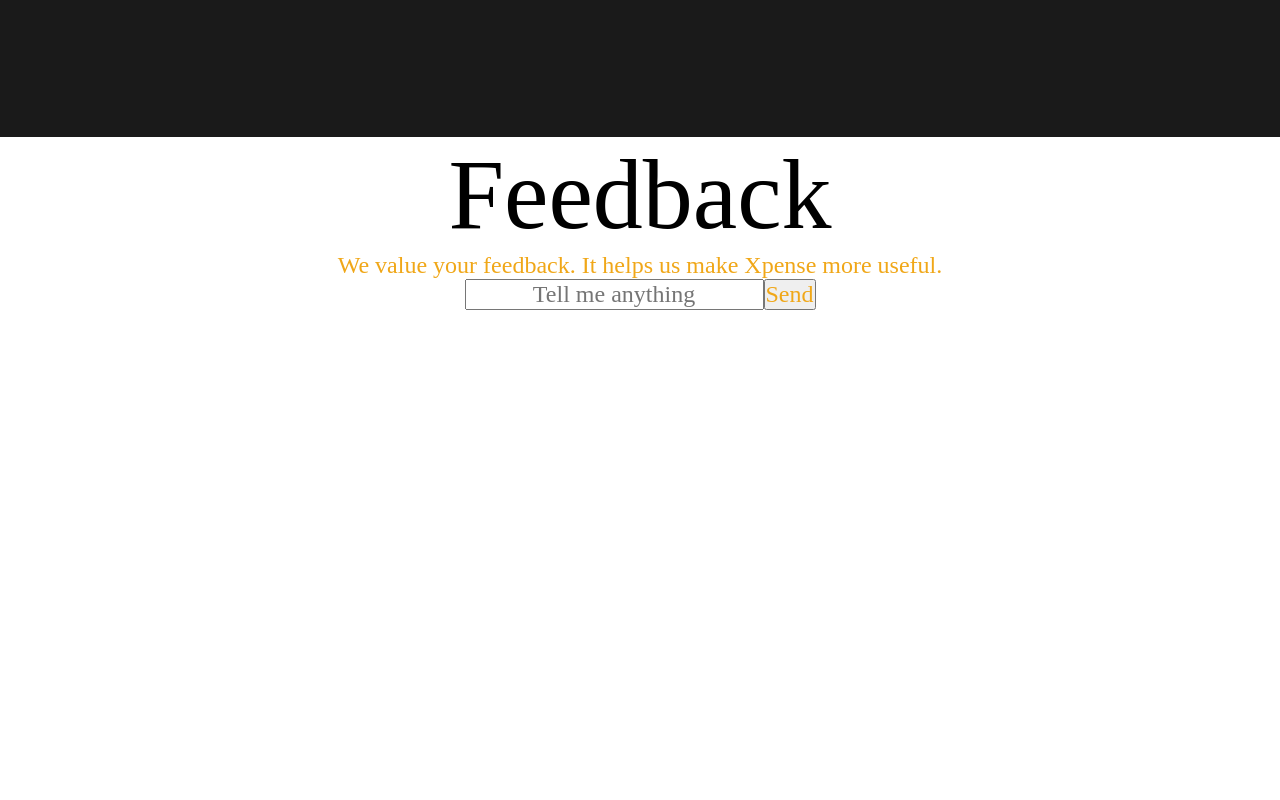
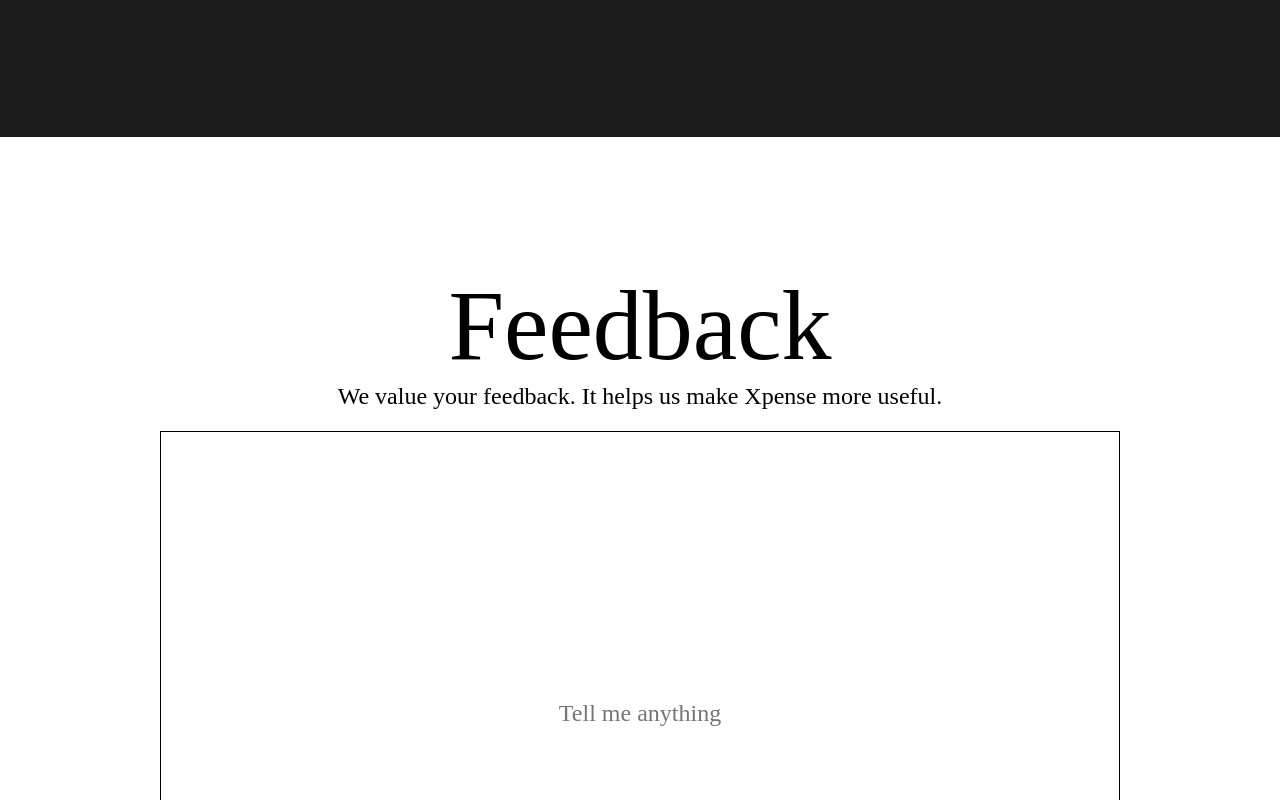
Before and after one commit to mutabazichristian/Xpense, a React (Create React App) app in the folder client/: page / in a window 1280 px wide. Shown: the part 3880-4680 px from the top of the page. Before the commit the page ends 4190 px from the top, so only its background shows below. Built offline with nearby package versions, Linux system fonts and the light colour scheme; no server answers; a web font is replaced by a local one.

Commit message:
finalizing feedback page css

```diff
--- a/client/src/Components/FeedbackPage.js
+++ b/client/src/Components/FeedbackPage.js
@@ -9,7 +9,7 @@ function FeedbackPage() {
                     <p>We value your feedback. It helps us make Xpense more useful.</p>
                 </h1>
                 <form action="" className="feedback-form">
-                    <input type="text" className="feebdback-text-are" placeholder="Tell me anything"/>
+                    <input type="text" className="feedback-text-area" placeholder="Tell me anything"/>
                     <button className="btn-send-feedback">Send</button>
                 </form>
             </div>
--- a/client/src/index.css
+++ b/client/src/index.css
@@ -386,3 +386,70 @@ h1 {
 }
 
 /*FEEDBACK PAGE*/
+.feedback-page {
+  display: flex;
+  width: 100%;
+  height: 1024px;
+  padding: 114px 160px;
+  flex-direction: column;
+  justify-content: center;
+  align-items: center;
+  gap: 10px;
+  flex-shrink: 0;
+}
+
+.feedback-container {
+  display: flex;
+  height: 863px;
+  width: 100%;
+  flex-direction: column;
+  align-items: flex-start;
+  gap: 10px;
+  flex-shrink: 0;
+}
+
+.feedback-container h1 {
+  width: 100%;
+  margin-top: 50px;
+  height: 153px;
+  flex-shrink: 0;
+}
+
+.feedback-container p {
+  color: #000;
+}
+
+.feedback-form {
+  flex: 1 0 0;
+  align-self: stretch;
+  display: flex;
+  align-items: center;
+  flex-direction: column;
+  border: none;
+  border: 1px solid #000;
+}
+
+.feedback-text-area {
+  display: flex;
+  width: 100%;
+  height: 100%;
+  justify-content: center;
+  align-items: center;
+  gap: 10px;
+  border: none;
+}
+
+.btn-send-feedback {
+  display: flex;
+  width: 620px;
+  height: 84px;
+  justify-content: center;
+  align-items: center;
+  border-radius: 5px;
+  background: #1A1A1A;
+  margin-bottom: 10px;
+}
+
+.btn-new-expense:focus{
+  border: none;
+}
```
